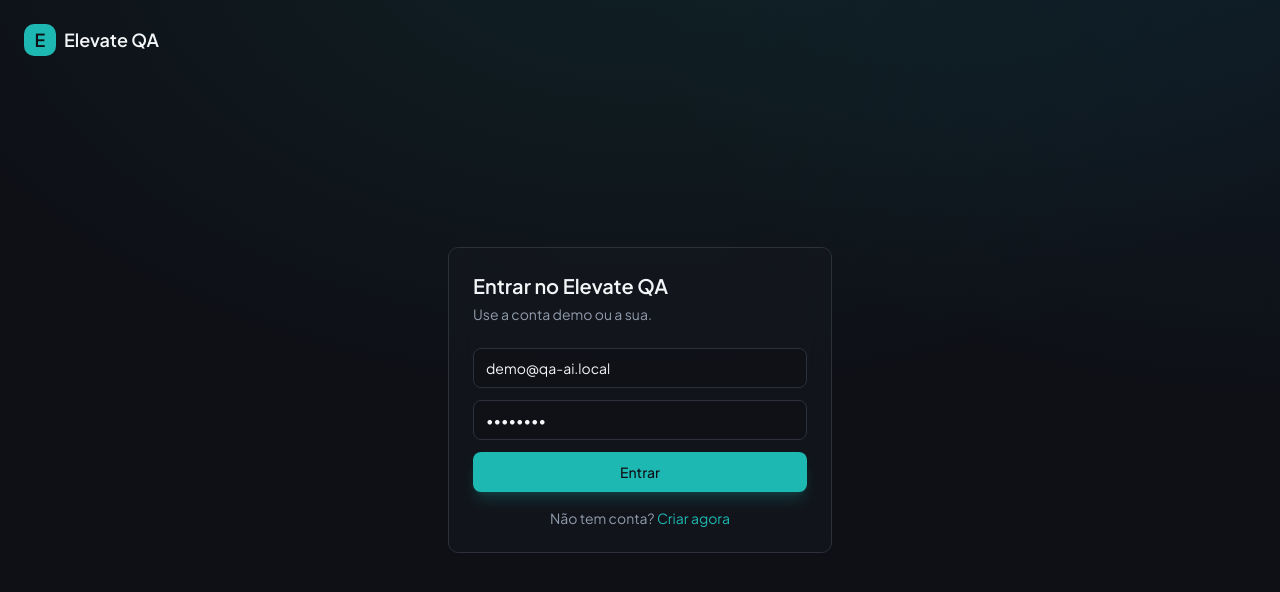
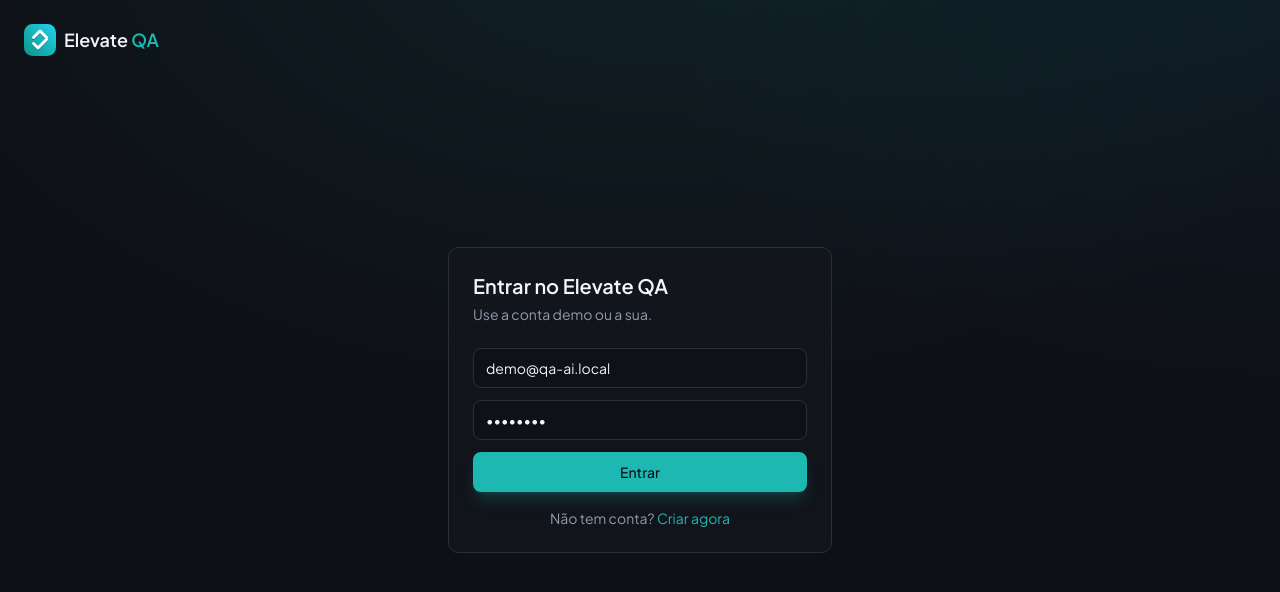
Before and after one commit to won3er/MuriOps, a Next.js app in the folder apps/web/: page /login in a window 1280 px wide. Shown: the top 592 px of the page. Built offline with nearby package versions, Linux system fonts and the light colour scheme; no server answers.

Commit message:
feat: nova logo na tela de login

```diff
--- a/apps/web/src/app/login/page.tsx
+++ b/apps/web/src/app/login/page.tsx
@@ -3,6 +3,7 @@
 import { Loader2 } from "lucide-react";
 import Link from "next/link";
 import { useState } from "react";
+import { LogoFull } from "@/components/logo";
 import { Button } from "@/components/ui/button";
 import { Card } from "@/components/ui/card";
 import { Input } from "@/components/ui/input";
@@ -30,11 +31,8 @@ export default function LoginPage() {
   return (
     <main className="grid min-h-screen place-items-center px-6">
       <nav aria-label="Principal" className="fixed left-0 top-0 p-6">
-        <Link href="/" className="flex items-center gap-2 text-lg font-semibold">
-          <span className="grid h-8 w-8 place-items-center rounded-lg bg-primary text-primary-foreground">
-            E
-          </span>
-          Elevate QA
+        <Link href="/">
+          <LogoFull className="text-lg" />
         </Link>
       </nav>
       <Card className="w-full max-w-sm p-6">
```
